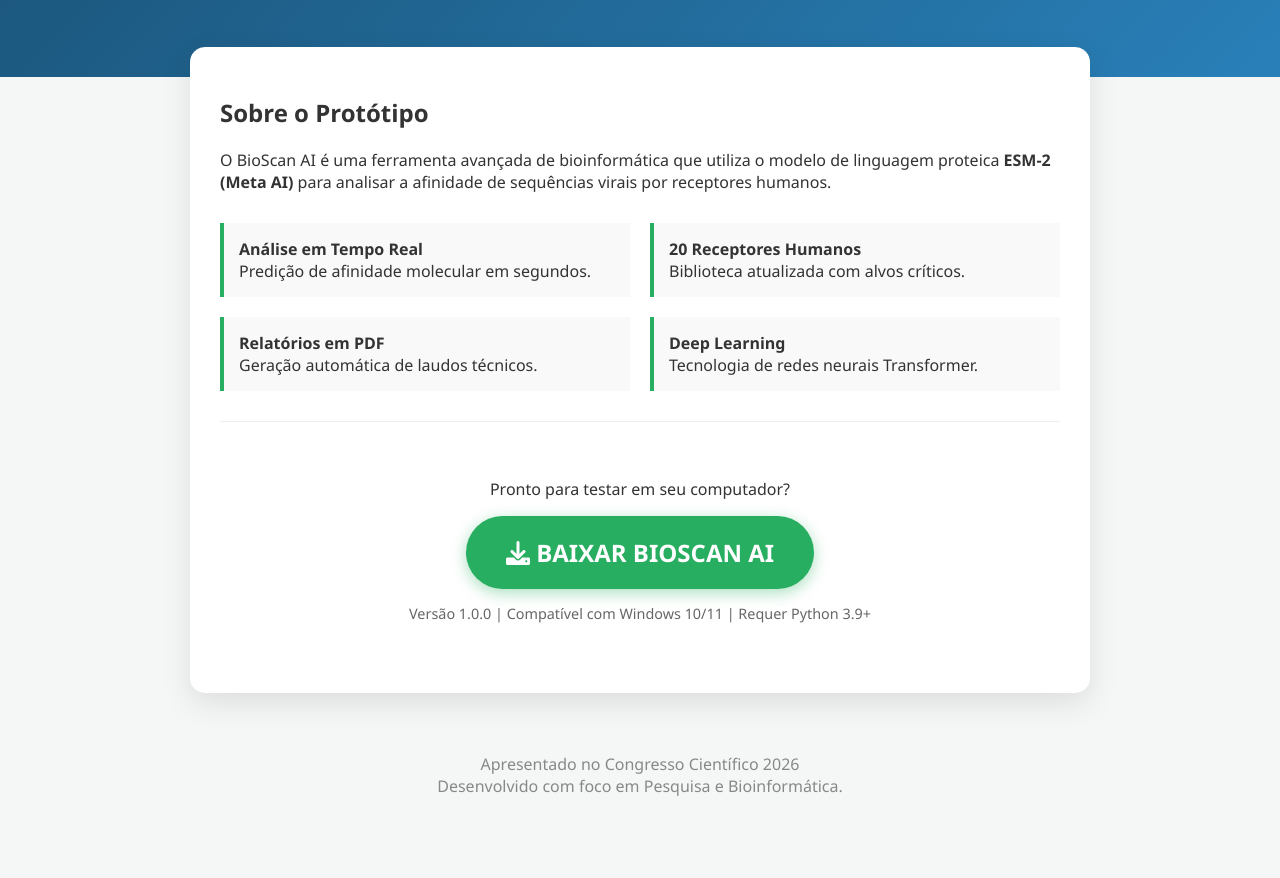
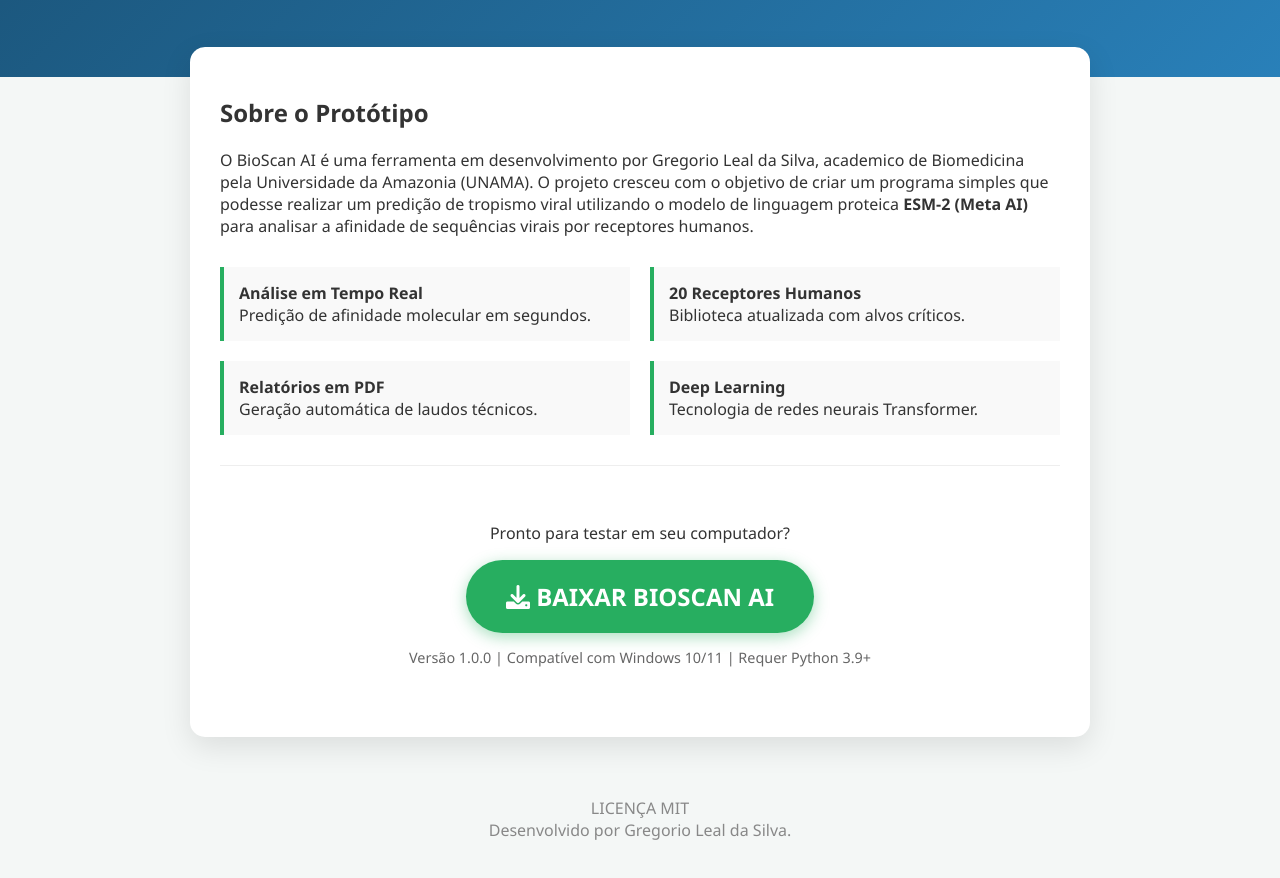
Before and after one commit to greglealdasilva-rgb/BioScan-AI, a plain HTML site: page index.html in a window 1280 px wide. Shown: the part 206-1084 px from the top of the page. Before the commit the page ends 1043 px from the top, so only its background shows below. Drawn offline with Linux system fonts and the light colour scheme.

Commit message:
Update index.html

```diff
--- a/index.html
+++ b/index.html
@@ -56,7 +56,7 @@
 <div class="container">
     <div class="card">
         <h2>Sobre o Protótipo</h2>
-        <p>O BioScan AI é uma ferramenta avançada de bioinformática que utiliza o modelo de linguagem proteica <strong>ESM-2 (Meta AI)</strong> para analisar a afinidade de sequências virais por receptores humanos.</p>
+        <p>O BioScan AI é uma ferramenta em desenvolvimento por Gregorio Leal da Silva, academico de Biomedicina pela Universidade da Amazonia (UNAMA). O projeto cresceu com o objetivo de criar um programa simples que podesse realizar um predição de tropismo viral utilizando o modelo de linguagem proteica <strong>ESM-2 (Meta AI)</strong> para analisar a afinidade de sequências virais por receptores humanos.</p>
 
         <div class="features">
             <div class="feature-item">
@@ -86,9 +86,10 @@
 </div>
 
 <footer>
-    Apresentado no Congresso Científico 2026<br>
-    Desenvolvido com foco em Pesquisa e Bioinformática.
+   LICENÇA MIT<br>
+    Desenvolvido por Gregorio Leal da Silva.
 </footer>
 
 </body>
+
 </html>
```
